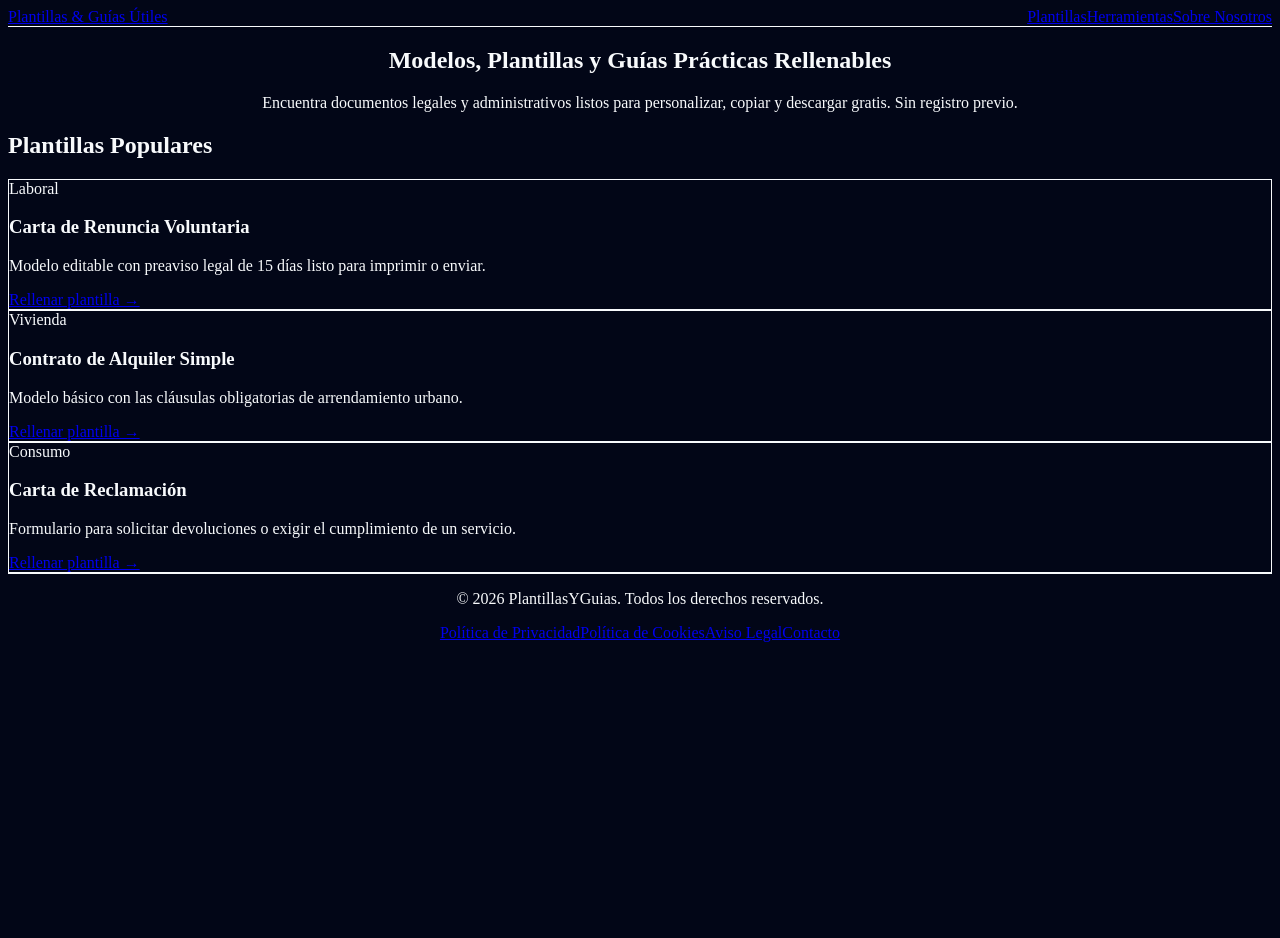
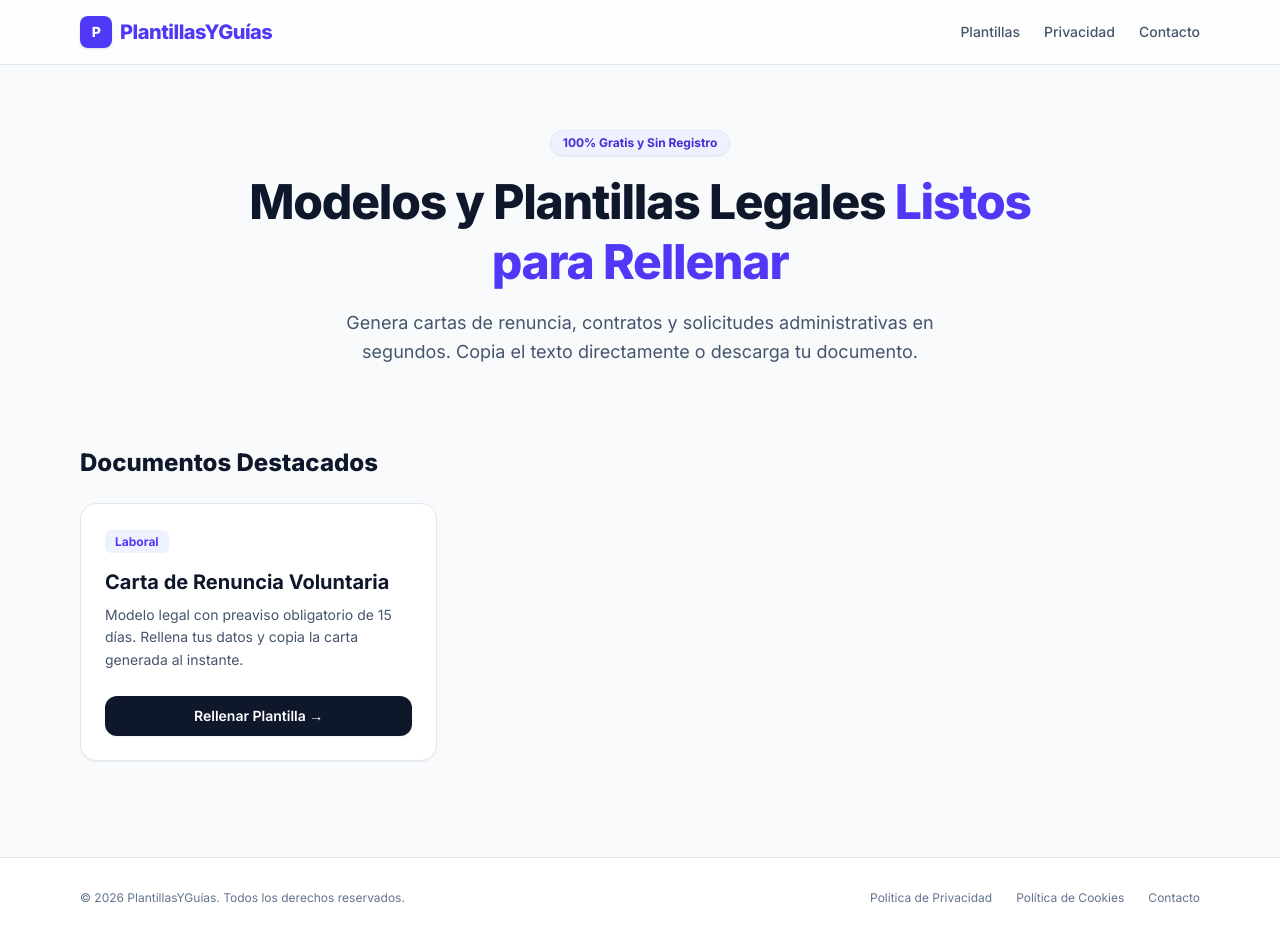
Before and after one commit to logiuserm/calculahoy, a Next.js app: page / in a window 1280 px wide. Before the commit the page ends 808 px from the top, so only its background shows below. Built offline with nearby package versions, Linux system fonts and the light colour scheme.

Commit message:
actualizar diseño visual profesional

```diff
--- a/app/globals.css
+++ b/app/globals.css
@@ -1,15 +1,10 @@
-@tailwind base;
-@tailwind components;
-@tailwind utilities;
+@import "tailwindcss";
 
-body {
-  background-color: #020617;
-  color: #f8fafc;
+@layer base {
+  html {
+    scroll-behavior: smooth;
+  }
+  body {
+    @apply bg-slate-50 text-slate-900 antialiased font-sans;
+  }
 }
-
-.bg-grid-pattern {
-  background-size: 40px 40px;
-  background-image:
-    linear-gradient(to right, rgba(255, 255, 255, 0.03) 1px, transparent 1px),
-    linear-gradient(to bottom, rgba(255, 255, 255, 0.03) 1px, transparent 1px);
-}
--- a/app/layout.tsx
+++ b/app/layout.tsx
@@ -1,29 +1,24 @@
-import type { Metadata } from "next";
-import { Geist, Geist_Mono } from "next/font/google";
-import "./globals.css";
+import './globals.css'
+import type { Metadata } from 'next'
+import { Inter } from 'next/font/google'
 
-const geistSans = Geist({
-  variable: "--font-geist-sans",
-  subsets: ["latin"],
-});
-
-const geistMono = Geist_Mono({
-  variable: "--font-geist-mono",
-  subsets: ["latin"],
-});
+const inter = Inter({ subsets: ['latin'] })
 
 export const metadata: Metadata = {
-  title: "Create Next App",
-  description: "Generated by create next app",
-};
+  title: 'Plantillas y Guías Útiles | Documentos Legales Rellenables',
+  description: 'Modelos, contratos y guías prácticas totalmente gratis y rellenables online.',
+}
 
-export default function RootLayout({ children }: LayoutProps<"/">) {
+export default function RootLayout({
+  children,
+}: {
+  children: React.ReactNode
+}) {
   return (
-    <html
-      lang="en"
-      className={`${geistSans.variable} ${geistMono.variable} h-full antialiased`}
-    >
-      <body className="min-h-full flex flex-col">{children}</body>
+    <html lang="es" className="scroll-smooth">
+      <body className={`${inter.className} bg-slate-50 text-slate-900 min-h-screen antialiased`}>
+        {children}
+      </body>
     </html>
-  );
+  )
 }
--- a/app/page.tsx
+++ b/app/page.tsx
@@ -2,113 +2,84 @@ import Link from 'next/link'
 
 export default function Home() {
   return (
-    <main className="min-h-screen bg-slate-50 text-slate-900 font-sans">
-      {/* Header / Navegación */}
-      <header className="bg-white border-b border-slate-200 sticky top-0 z-10">
+    <div className="min-h-screen flex flex-col justify-between bg-slate-50">
+      {/* Navegación Superior */}
+      <header className="bg-white/80 backdrop-blur-md border-b border-slate-200 sticky top-0 z-50">
         <div className="max-w-6xl mx-auto px-4 h-16 flex items-center justify-between">
-          <Link href="/" className="font-bold text-xl text-indigo-600">
-            Plantillas & Guías Útiles
+          <Link href="/" className="font-extrabold text-xl text-indigo-600 tracking-tight flex items-center gap-2">
+            <span className="bg-indigo-600 text-white w-8 h-8 rounded-lg flex items-center justify-center text-sm shadow-sm">P</span>
+            PlantillasYGuías
           </Link>
           <nav className="flex gap-6 text-sm font-medium text-slate-600">
-            <Link href="#plantillas" className="hover:text-indigo-600 transition">
+            <Link href="#plantillas" className="hover:text-indigo-600 transition-colors">
               Plantillas
             </Link>
-            <Link href="#herramientas" className="hover:text-indigo-600 transition">
-              Herramientas
+            <Link href="/politica-de-privacidad" className="hover:text-indigo-600 transition-colors">
+              Privacidad
             </Link>
-            <Link href="/sobre-nosotros" className="hover:text-indigo-600 transition">
-              Sobre Nosotros
+            <Link href="/contacto" className="hover:text-indigo-600 transition-colors">
+              Contacto
             </Link>
           </nav>
         </div>
       </header>
 
-      {/* Hero Section */}
-      <section className="max-w-4xl mx-auto px-4 py-16 text-center">
-        <h1 className="text-4xl sm:text-5xl font-extrabold text-slate-900 tracking-tight">
-          Modelos, Plantillas y Guías Prácticas Rellenables
+      {/* Hero Section / Encabezado principal */}
+      <main className="mb-auto">
+        <section className="max-w-4xl mx-auto px-4 pt-16 pb-12 text-center">
+          <span className="inline-block px-3 py-1 bg-indigo-50 border border-indigo-100 text-indigo-700 text-xs font-bold rounded-full mb-4 shadow-xs">
+            100% Gratis y Sin Registro
+          </span>
+          <h1 className="text-4xl sm:text-5xl font-extrabold text-slate-900 tracking-tight leading-tight">
+            Modelos y Plantillas Legales <span className="text-indigo-600">Listos para Rellenar</span>
           </h1>
-        <p className="mt-4 text-lg text-slate-600 leading-relaxed">
-          Encuentra documentos legales y administrativos listos para personalizar, copiar y descargar gratis. Sin registro previo.
+          <p className="mt-4 text-base sm:text-lg text-slate-600 max-w-2xl mx-auto leading-relaxed">
+            Genera cartas de renuncia, contratos y solicitudes administrativas en segundos. Copia el texto directamente o descarga tu documento.
           </p>
         </section>
 
-      {/* Grid de Plantillas */}
+        {/* Sección de Plantillas */}
         <section id="plantillas" className="max-w-6xl mx-auto px-4 py-8">
-        <h2 className="text-2xl font-bold text-slate-800 mb-6">Plantillas Populares</h2>
+          <h2 className="text-2xl font-extrabold text-slate-900 mb-6 flex items-center gap-2">
+            Documentos Destacados
+          </h2>
 
           <div className="grid md:grid-cols-3 gap-6">
             {/* Tarjeta 1: Carta de Renuncia */}
-          <div className="bg-white rounded-xl border border-slate-200 p-6 hover:shadow-lg transition">
-            <span className="text-xs font-semibold px-2.5 py-1 bg-indigo-50 text-indigo-600 rounded-full">
+            <div className="bg-white rounded-2xl border border-slate-200 p-6 shadow-xs hover:shadow-md hover:border-indigo-200 transition-all group flex flex-col justify-between">
+              <div>
+                <span className="text-xs font-bold px-2.5 py-1 bg-indigo-50 text-indigo-600 rounded-md">
                   Laboral
                 </span>
-            <h3 className="text-xl font-bold mt-3 text-slate-900">
+                <h3 className="text-xl font-bold mt-4 text-slate-900 group-hover:text-indigo-600 transition-colors">
                   Carta de Renuncia Voluntaria
                 </h3>
-            <p className="text-sm text-slate-600 mt-2">
-              Modelo editable con preaviso legal de 15 días listo para imprimir o enviar.
+                <p className="text-sm text-slate-600 mt-2 leading-relaxed">
+                  Modelo legal con preaviso obligatorio de 15 días. Rellena tus datos y copia la carta generada al instante.
                 </p>
+              </div>
               <Link
                 href="/plantillas/carta-renuncia"
-              className="mt-4 inline-block text-sm font-semibold text-indigo-600 hover:text-indigo-700"
+                className="mt-6 inline-flex items-center justify-center w-full py-2.5 px-4 bg-slate-900 hover:bg-indigo-600 text-white font-semibold text-sm rounded-xl transition-colors shadow-xs"
               >
-              Rellenar plantilla &rarr;
-            </Link>
-          </div>
-
-          {/* Tarjeta 2: Contrato de Alquiler */}
-          <div className="bg-white rounded-xl border border-slate-200 p-6 hover:shadow-lg transition">
-            <span className="text-xs font-semibold px-2.5 py-1 bg-emerald-50 text-emerald-600 rounded-full">
-              Vivienda
-            </span>
-            <h3 className="text-xl font-bold mt-3 text-slate-900">
-              Contrato de Alquiler Simple
-            </h3>
-            <p className="text-sm text-slate-600 mt-2">
-              Modelo básico con las cláusulas obligatorias de arrendamiento urbano.
-            </p>
-            <Link
-              href="/plantillas/contrato-alquiler"
-              className="mt-4 inline-block text-sm font-semibold text-indigo-600 hover:text-indigo-700"
-            >
-              Rellenar plantilla &rarr;
-            </Link>
-          </div>
-
-          {/* Tarjeta 3: Carta de Reclamación */}
-          <div className="bg-white rounded-xl border border-slate-200 p-6 hover:shadow-lg transition">
-            <span className="text-xs font-semibold px-2.5 py-1 bg-amber-50 text-amber-600 rounded-full">
-              Consumo
-            </span>
-            <h3 className="text-xl font-bold mt-3 text-slate-900">
-              Carta de Reclamación
-            </h3>
-            <p className="text-sm text-slate-600 mt-2">
-              Formulario para solicitar devoluciones o exigir el cumplimiento de un servicio.
-            </p>
-            <Link
-              href="/plantillas/carta-reclamacion"
-              className="mt-4 inline-block text-sm font-semibold text-indigo-600 hover:text-indigo-700"
-            >
-              Rellenar plantilla &rarr;
+                Rellenar Plantilla &rarr;
               </Link>
             </div>
           </div>
         </section>
+      </main>
 
-      {/* Footer / Enlaces Legales (Obligatorios para AdSense) */}
-      <footer className="mt-20 border-t border-slate-200 bg-white py-8">
+      {/* Pie de página profesional */}
+      <footer className="border-t border-slate-200 bg-white py-8 mt-16">
         <div className="max-w-6xl mx-auto px-4 flex flex-col sm:flex-row justify-between items-center gap-4 text-xs text-slate-500">
-          <p>© 2026 PlantillasYGuias. Todos los derechos reservados.</p>
-          <div className="flex gap-4">
-            <Link href="/politica-de-privacidad" className="hover:underline">Política de Privacidad</Link>
-            <Link href="/politica-de-cookies" className="hover:underline">Política de Cookies</Link>
-            <Link href="/aviso-legal" className="hover:underline">Aviso Legal</Link>
-            <Link href="/contacto" className="hover:underline">Contacto</Link>
+          <p>© 2026 PlantillasYGuías. Todos los derechos reservados.</p>
+          <div className="flex gap-6">
+            <Link href="/politica-de-privacidad" className="hover:text-slate-900 transition-colors">Política de Privacidad</Link>
+            <Link href="/politica-de-cookies" className="hover:text-slate-900 transition-colors">Política de Cookies</Link>
+            <Link href="/contacto" className="hover:text-slate-900 transition-colors">Contacto</Link>
           </div>
         </div>
       </footer>
-    </main>
+    </div>
   )
 }
```
Lines whose indentation alone changed are shown as unchanged.
